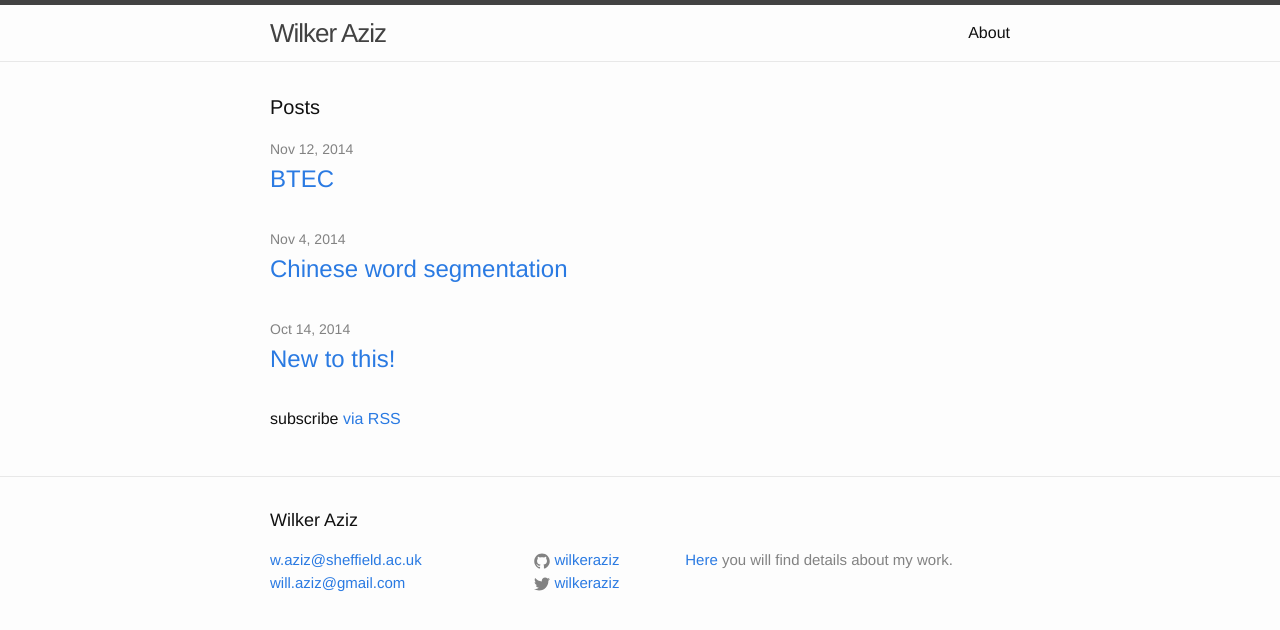
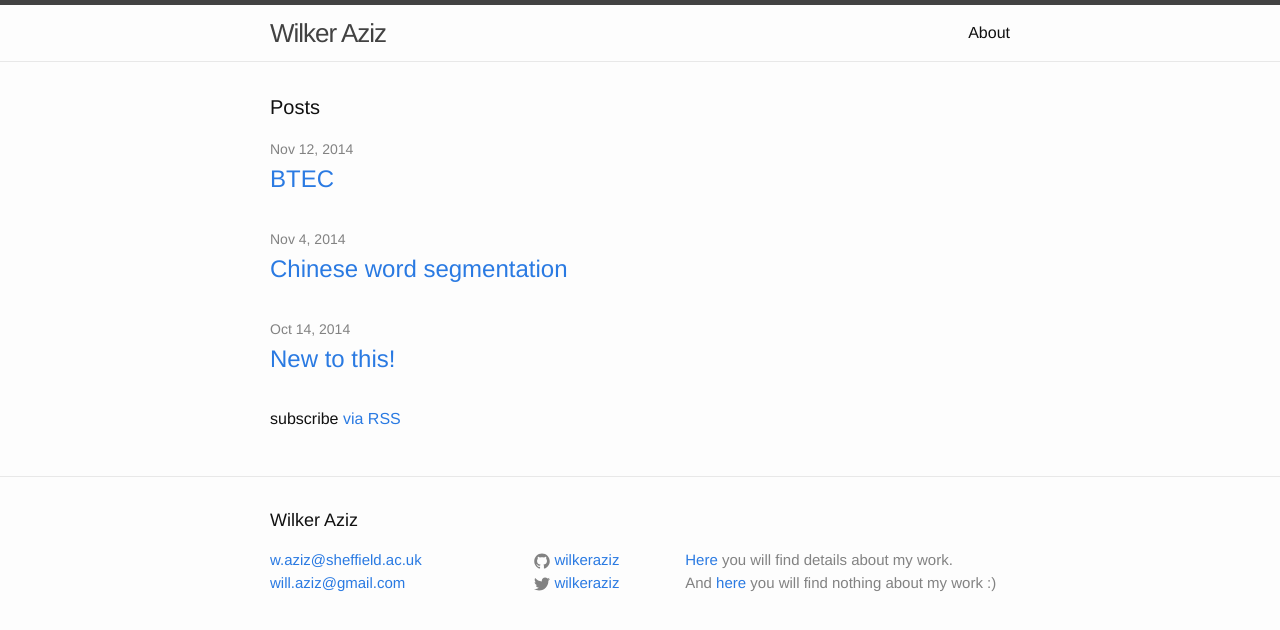
Before and after one commit to wilkeraziz/oldsite, a Jekyll site: the page built from index.html, in a window 1280 px wide. Shown: the top 630 px of the page. Built offline with Jekyll 4.4.1, drawn with Linux system fonts in a browser that asks for light colours; the list of posts is cut into pages by our own code; some of the changed lines change nothing that is shown.

Commit message:
linking blog

```diff
--- a/_config.yml
+++ b/_config.yml
@@ -19,6 +19,7 @@ departamental_page: http://wilkeraziz.github.io/dcs-site
 current_dpt_email: w.aziz@sheffield.ac.uk
 
 # useful links
+poesia: http://poesiaehcoisadepoeta.blogspot.com
 google_scholar_url: http://scholar.google.co.uk/citations?user=phgBJXYAAAAJ&hl=en
 dcs_page: http://wilkeraziz.github.io/dcs-site
 modist_url: http://staffwww.dcs.shef.ac.uk/people/L.Specia/projects/modist.html
--- a/_includes/footer.html
+++ b/_includes/footer.html
@@ -53,6 +53,7 @@
       <div class="footer-col  footer-col-3">
           <p class="text">
           <a href="{{ site.departamental_page }}">Here</a> you will find details about my work.
+          </br>And <a href="{{ site.poesia }}">here</a> you will find nothing about my work :)
           </p>
       </div>
     </div>
```
